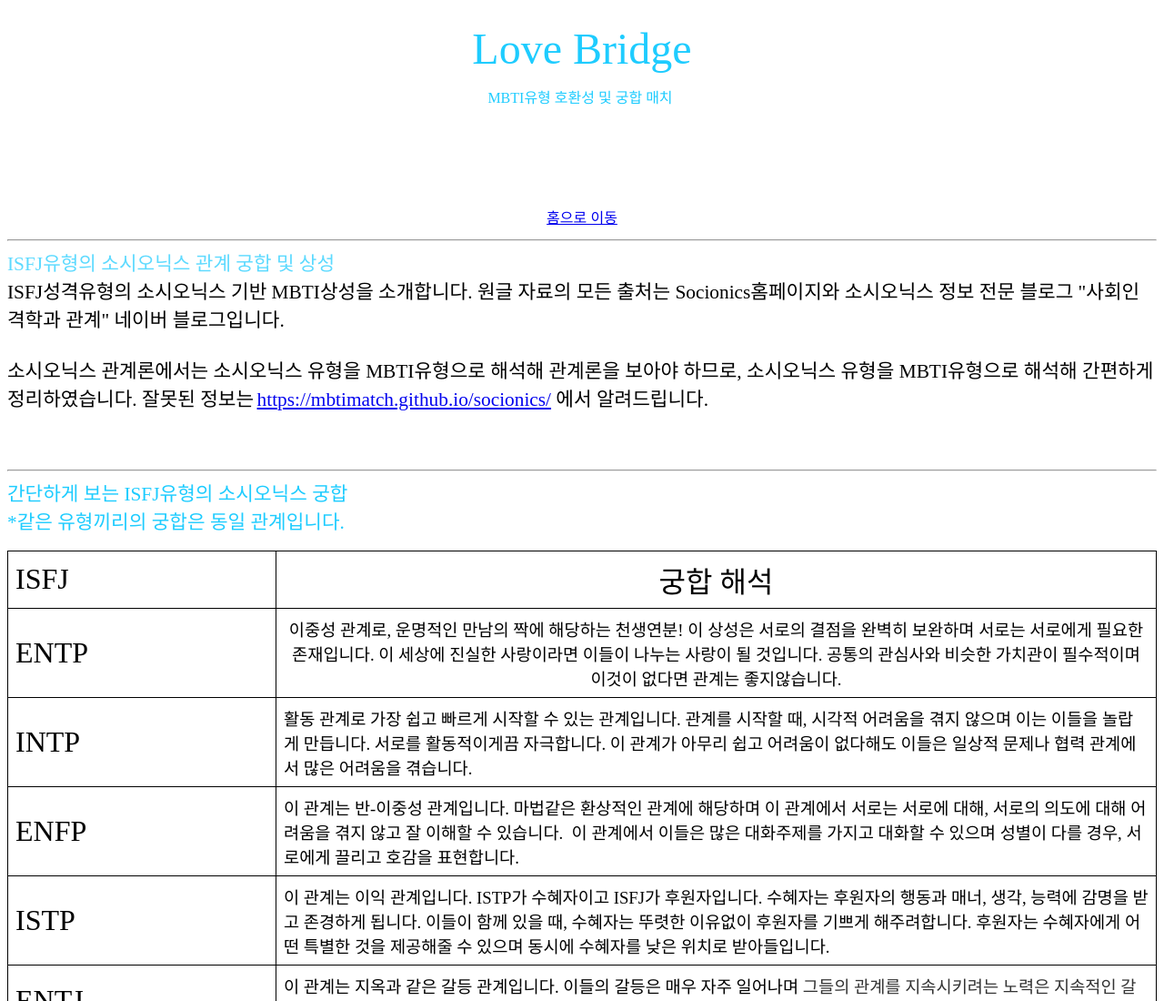
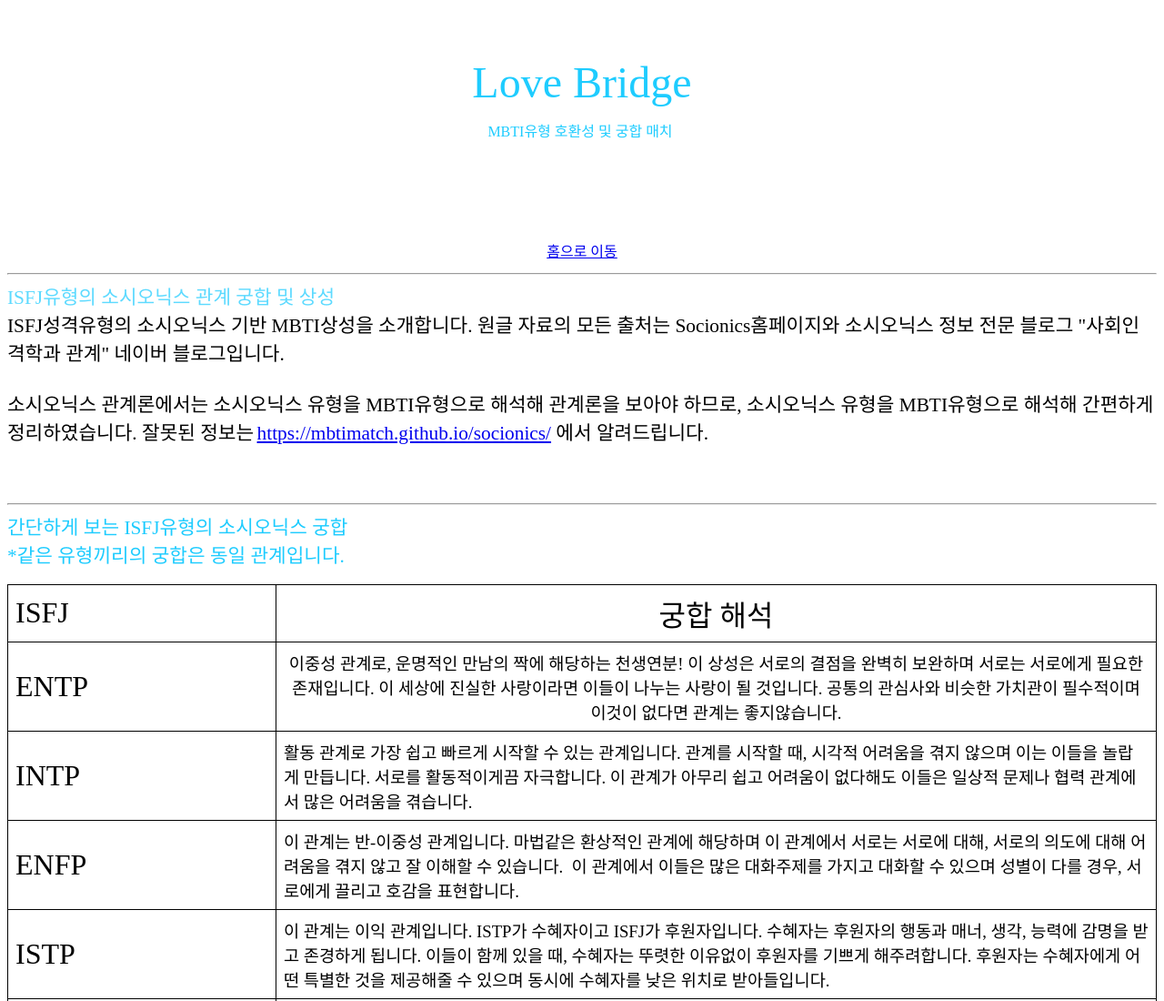
Before and after one commit to mbtimatch/isfj-relationship, a plain HTML site: page index.html in a window 1280 px wide. Shown: the top 1100 px of the page at 91% size. Drawn offline with Linux system fonts and the light colour scheme.

Commit message:
Add files via upload

```diff
--- a/index.html
+++ b/index.html
@@ -18,18 +18,35 @@
 
 <meta name="generator" content="Namo WebEditor(Trial)">
 <body>
-<a name="120964208"/>
-
+<p align="center"><a name="120964208"/>
+<a name="120964208" style="color: rgb(0, 0, 0); font-family: &quot;Segoe UI&quot;; font-size: 13.3333px; font-style: normal; font-variant-ligatures: normal; font-variant-caps: normal; font-weight: 400; letter-spacing: normal; orphans: 2; text-align: start; text-indent: 0px; text-transform: none; white-space: normal; widows: 2; word-spacing: 0px; -webkit-text-stroke-width: 0px; text-decoration-thickness: initial; text-decoration-style: initial; text-decoration-color: initial;">
+<div style="text-align:center;"><span style="font-size: 36pt; color: rgb(30, 204, 255); font-family: Jokerman;"><br class="Apple-interchange-newline">Love Bridge</span></div>
+</a></p>
+<p align="center"><a name="120964208" style="color: rgb(0, 0, 0); font-family: &quot;Segoe UI&quot;; font-size: 13.3333px; font-style: normal; font-variant-ligatures: normal; font-variant-caps: normal; font-weight: 400; letter-spacing: normal; orphans: 2; text-align: start; text-indent: 0px; text-transform: none; white-space: normal; widows: 2; word-spacing: 0px; -webkit-text-stroke-width: 0px; text-decoration-thickness: initial; text-decoration-style: initial; text-decoration-color: initial;">
+<div style="text-align:center;">
+    <p align="center"><span style="font-size: 12pt; color: rgb(30, 204, 255); font-family: THE렛츠스마일R;">MBTI유형 호환성 및 궁합 매치&nbsp;</span></p>
+</div>
+</a></p>
+<p align="center"><a name="120964208" style="color: rgb(0, 0, 0); font-family: &quot;Segoe UI&quot;; font-size: 13.3333px; font-style: normal; font-variant-ligatures: normal; font-variant-caps: normal; font-weight: 400; letter-spacing: normal; orphans: 2; text-align: start; text-indent: 0px; text-transform: none; white-space: normal; widows: 2; word-spacing: 0px; -webkit-text-stroke-width: 0px; text-decoration-thickness: initial; text-decoration-style: initial; text-decoration-color: initial;">
+<div style="text-align:center;">
+    <p align="center">&nbsp;</p>
+</div>
+</a></p>
+<p align="center"><a name="120964208" style="color: rgb(0, 0, 0); font-family: &quot;Segoe UI&quot;; font-size: 13.3333px; font-style: normal; font-variant-ligatures: normal; font-variant-caps: normal; font-weight: 400; letter-spacing: normal; orphans: 2; text-align: start; text-indent: 0px; text-transform: none; white-space: normal; widows: 2; word-spacing: 0px; -webkit-text-stroke-width: 0px; text-decoration-thickness: initial; text-decoration-style: initial; text-decoration-color: initial;">
+<div style="text-align:center;">
+<br>
+</div>
+</a></p>
+<p align="center"><a name="120964208" style="color: rgb(0, 0, 0); font-family: &quot;Segoe UI&quot;; font-size: 13.3333px; font-style: normal; font-variant-ligatures: normal; font-variant-caps: normal; font-weight: 400; letter-spacing: normal; orphans: 2; text-align: start; text-indent: 0px; text-transform: none; white-space: normal; widows: 2; word-spacing: 0px; -webkit-text-stroke-width: 0px; text-decoration-thickness: initial; text-decoration-style: initial; text-decoration-color: initial;">
+<div style="text-align:center;">
+<br>
+</div>
+</a></p>
+<div style="font-family:quot; font-style:normal; font-weight:400; font-size:13.3333px; color:black; word-spacing:0px; letter-spacing:normal; text-transform:none; text-align:center; text-indent:0px; orphans:2; widows:2; Segoe UI&quot; font-variant-ligatures: normal; font-variant-caps: normal; white-space: normal; -webkit-text-stroke-width: 0px; text-decoration-thickness: initial; text-decoration-style: initial; text-decoration-color: initial;">
+    <p align="center"><a name="120964208"></a><a href="https://mbtimatch.github.io/socionics/"><span style="font-size: 12pt;">홈으로 이동</span></a></p>
+</div>
 <div>
-<div style="text-align:center;"><br/></div><div style="text-align:center;"><span style="font-size: 36pt; color: rgb(30, 204, 255); font-family: Jokerman;">Love Bridge</span></div>    <div style="text-align:center;">
-        <p><span style="font-size: 12pt; color: rgb(30, 204, 255); font-family: THE렛츠스마일R;">MBTI유형 호환성 및 궁합 매치&nbsp;</span></p>
-        <p>&nbsp;</p>
-    </div>
-<div style="text-align:center;"><br/></div>    <div style="text-align:center;">
-        <p>&nbsp;</p>
-    </div>
     <div style="text-align:center;">
-        <p><a href="https://mbtimatch.github.io/socionics/"><span style="font-size:12pt;">홈으로 이동</span></a></p>
         <hr>
     </div>
 <div>        <div>
```
